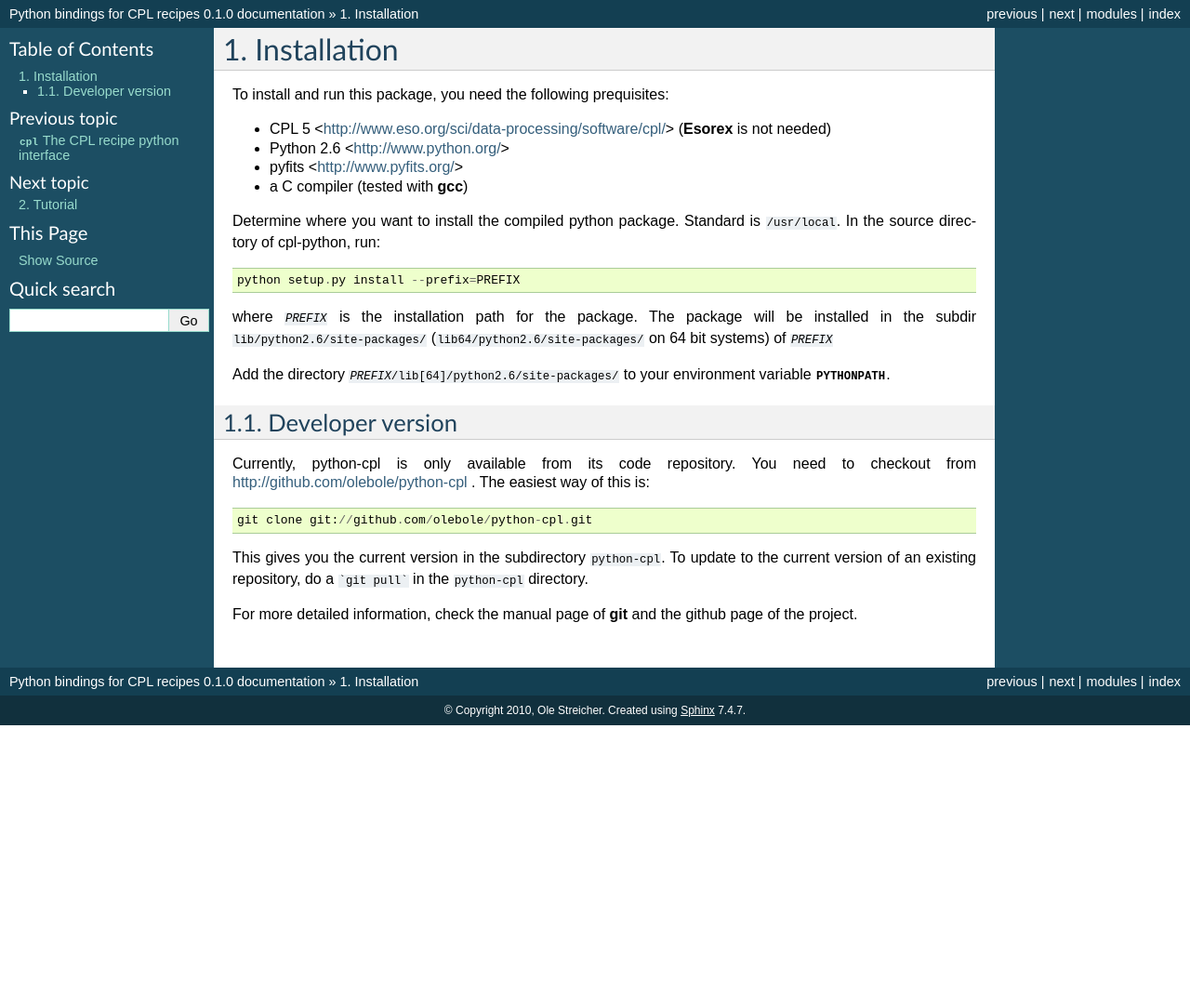
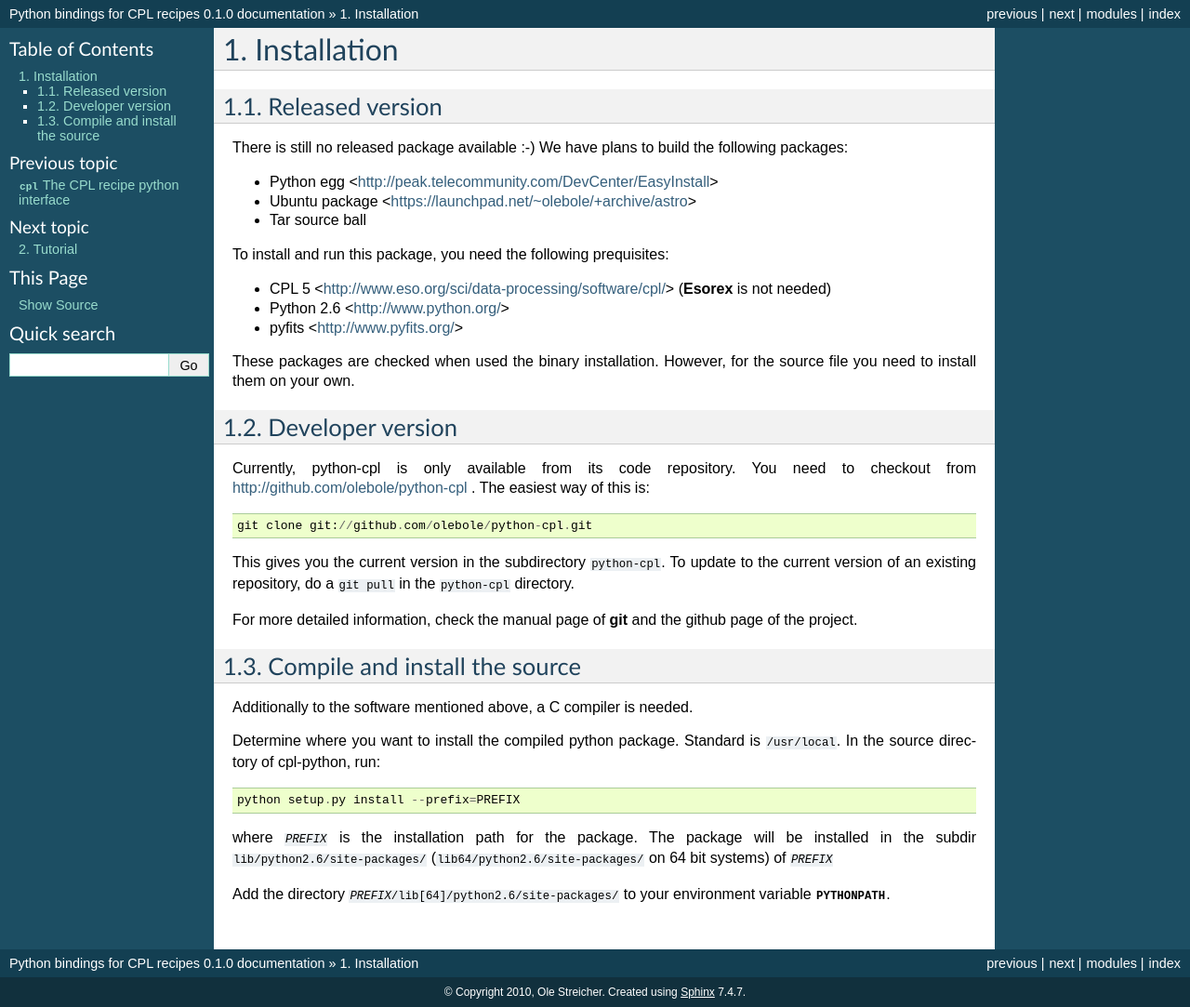
Before and after one commit to olebole/python-cpl, a Sphinx documentation site: the page built from doc/install.rst, in a window 1280 px wide. Shown: the whole page at 93% size. Built offline with Sphinx 7.4.7, drawn with Linux system fonts in a browser that asks for light colours; before the commit the page ends 900 px from its top, so only the background shows below that.

Commit message:
Make subsections in "Installation"

````diff
--- a/doc/install.rst
+++ b/doc/install.rst
@@ -1,5 +1,15 @@
 Installation
 ============
+
+Released version
+----------------
+
+There is still no released package available :-) We have plans to build the
+following packages:
+
+* Python egg <http://peak.telecommunity.com/DevCenter/EasyInstall>
+* Ubuntu package <https://launchpad.net/~olebole/+archive/astro>
+* Tar source ball
 
 To install and run this package, you need the following prequisites:
 
@@ -7,7 +17,30 @@ To install and run this package, you need the following prequisites:
   (:program:`Esorex` is not needed)
 * Python 2.6 <http://www.python.org/>
 * pyfits <http://www.pyfits.org/>
-* a C compiler (tested with :program:`gcc`)
+
+These packages are checked when used the binary installation. However, for the
+source file you need to install them on your own.
+
+Developer version
+-----------------
+
+Currently, python-cpl is only available from its code repository. You need to
+checkout from http://github.com/olebole/python-cpl . The easiest way of this
+is::
+
+    git clone git://github.com/olebole/python-cpl.git
+
+This gives you the current version in the subdirectory :file:`python-cpl`.
+To update to the current version of an existing repository, do a
+``git pull`` in the :file:`python-cpl` directory.
+
+For more detailed information, check the manual page of :program:`git` and the
+github page of the project.
+
+Compile and install the source
+------------------------------
+
+Additionally to the software mentioned above, a C compiler is needed.
 
 Determine where you want to install the compiled python package. Standard is
 :file:`/usr/local`. In the source directory of cpl-python, run::
@@ -20,19 +53,3 @@ will be installed in the subdir :file:`lib/python2.6/site-packages/`
 
 Add the directory :file:`{PREFIX}/lib[64]/python2.6/site-packages/` to your
 environment variable :envvar:`PYTHONPATH`.
-
-Developer version
------------------
-
-Currently, python-cpl is only available from its code repository. You need to
-checkout from http://github.com/olebole/python-cpl . The easiest way of this
-is::
-
-    git clone git://github.com/olebole/python-cpl.git
-
-This gives you the current version in the subdirectory :file:`python-cpl`.
-To update to the current version of an existing repository, do a
-```git pull``` in the :file:`python-cpl` directory.
-
-For more detailed information, check the manual page of :program:`git` and the
-github page of the project.
````
